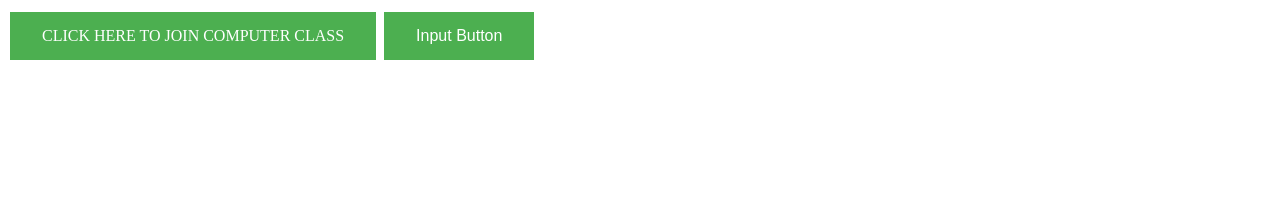
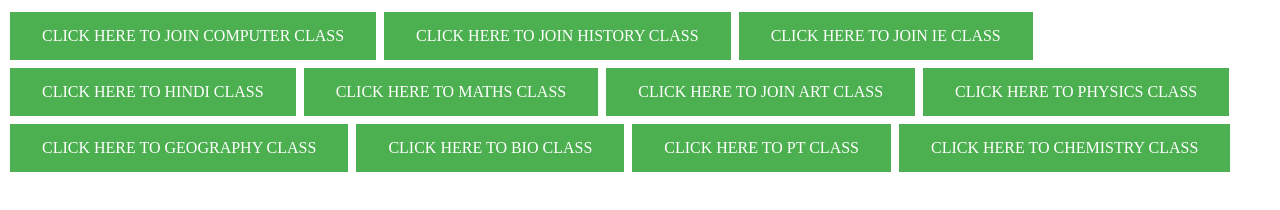
Before and after one commit to saamitupadhye/game-projection-website, a plain HTML site: page index.html in a window 1280 px wide. Drawn offline with Linux system fonts and the light colour scheme.

Commit message:
Update index.html

```diff
--- a/index.html
+++ b/index.html
@@ -21,7 +21,25 @@
 
 <a href="https://meet.google.com/pab-qpnd-dxs" class="button">CLICK HERE TO JOIN COMPUTER CLASS</a>
 
-<input type="button" class="button" value="Input Button">
+<a href="https://meet.google.com/qto-fzcb-noq" class="button">CLICK HERE TO JOIN HISTORY CLASS</a>
+
+<a href="https://meet.google.com/erh-pfkb-jmu" class="button">CLICK HERE TO JOIN IE CLASS</a>
+
+<a href="https://meet.google.com/dzm-aqki-jag" class="button">CLICK HERE TO HINDI CLASS</a>
+
+<a href="http://meet.google.com/ugh-krxp-dhb" class="button">CLICK HERE TO MATHS CLASS</a>
+
+<a href="https://meet.google.com/arn-fgvh-zkf" class="button">CLICK HERE TO JOIN ART CLASS</a>
+
+<a href="https://meet.google.com/dnf-dubk-kry" class="button">CLICK HERE TO PHYSICS CLASS</a>
+
+<a href="meet.google.com/zdf-utqz-qdy" class="button">CLICK HERE TO GEOGRAPHY CLASS</a>
+
+<a href="meet.google.com/dhf-ekuy-nap" class="button">CLICK HERE TO BIO CLASS</a>
+
+<a href="https://meet.google.com/bcm-cqsr-ktv" class="button">CLICK HERE TO PT CLASS</a>
+
+<a href="http://meet.google.com/vdr-xiuh-gos" class="button">CLICK HERE TO CHEMISTRY CLASS</a>
 
 </body>
 </html>
```
